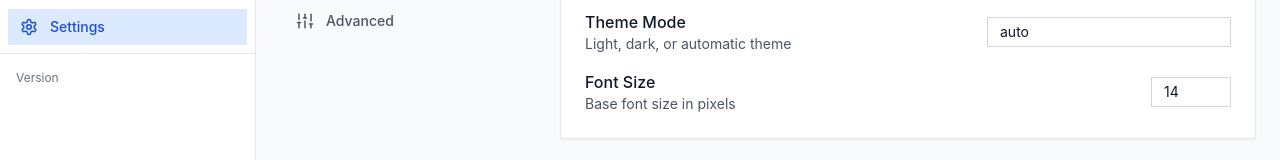
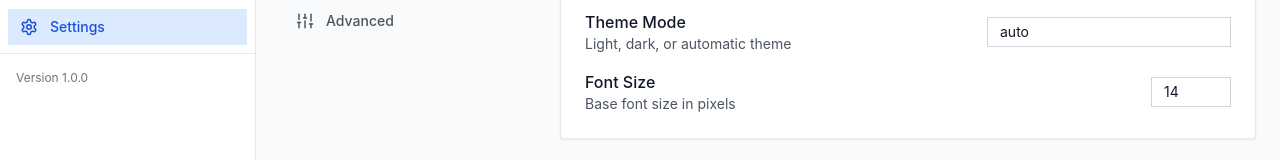
Before and after one commit to imthebreezy247/unison, a React (Vite) app: page /settings in a window 1280 px wide. Shown: the part 389-549 px from the top of the page. Built offline with nearby package versions, Linux system fonts and the light colour scheme.

Commit message:
Add version loading to Sidebar component

```diff
--- a/src/renderer/components/layout/Sidebar.tsx
+++ b/src/renderer/components/layout/Sidebar.tsx
@@ -1,4 +1,4 @@
-import React from 'react';
+import React, { useState, useEffect } from 'react';
 import { NavLink } from 'react-router-dom';
 import {
   Home,
@@ -20,6 +20,22 @@ interface SidebarProps {
 
 export const Sidebar: React.FC<SidebarProps> = ({ collapsed, onToggleCollapse }) => {
   const { state } = useConnection();
+  const [version, setVersion] = useState('1.0.0');
+
+  useEffect(() => {
+    const loadVersion = async () => {
+      try {
+        const appVersion = await window.unisonx?.system?.getVersion();
+        if (appVersion) {
+          setVersion(appVersion);
+        }
+      } catch (error) {
+        console.error('Failed to load version:', error);
+      }
+    };
+
+    loadVersion();
+  }, []);
 
   const navItems = [
     { path: '/', icon: Home, label: 'Dashboard' },
@@ -98,7 +114,7 @@ export const Sidebar: React.FC<SidebarProps> = ({ collapsed, onToggleCollapse })
       {!collapsed && (
         <div className="p-4 border-t border-gray-200 dark:border-gray-700">
           <div className="text-xs text-gray-500 dark:text-gray-500">
-            Version {window.unisonx?.system?.getVersion()}
+            Version {version}
           </div>
         </div>
       )}
```
